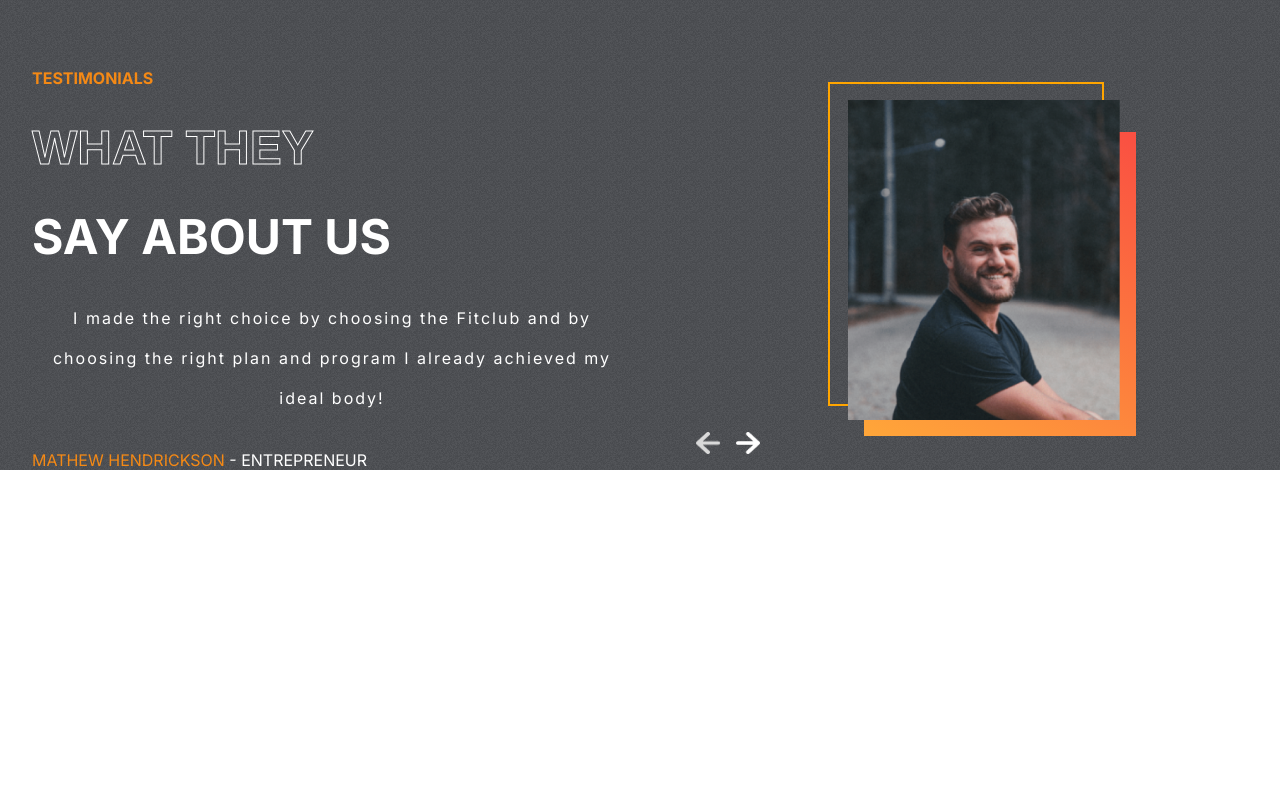
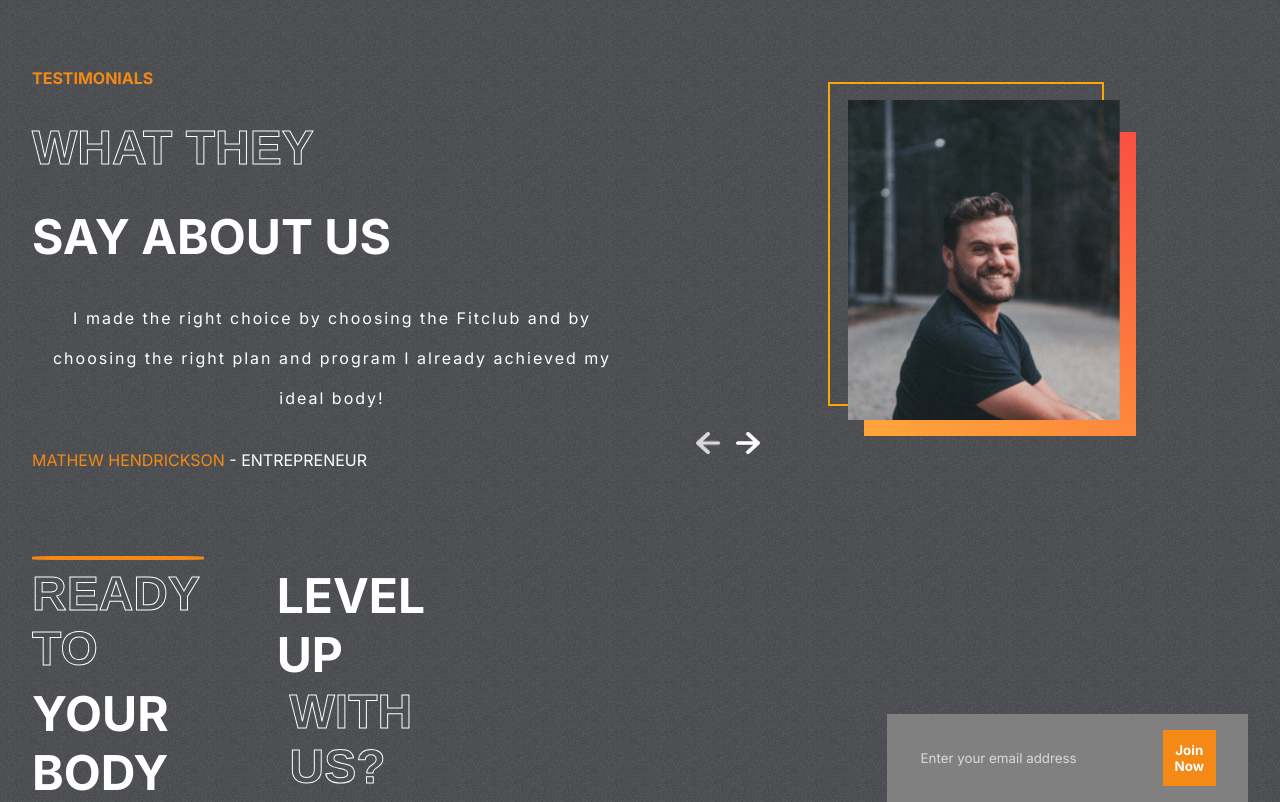
Before and after one commit to EngrAminullah/gym-app, a React (Create React App) app: page / in a window 1280 px wide. Shown: the part 2579-3381 px from the top of the page. Before the commit the page ends 3049 px from the top, so only its background shows below. Built offline with nearby package versions, Linux system fonts and the light colour scheme.

Commit message:
Join Us comp

```diff
--- a/package.json
+++ b/package.json
@@ -3,9 +3,11 @@
   "version": "0.1.0",
   "private": true,
   "dependencies": {
+    "@emailjs/browser": "^3.7.0",
     "@testing-library/jest-dom": "^5.16.5",
     "@testing-library/react": "^13.4.0",
     "@testing-library/user-event": "^13.5.0",
+    "emailjs": "^4.0.1",
     "react": "^18.2.0",
     "react-dom": "^18.2.0",
     "react-scripts": "5.0.1",
--- a/src/App.js
+++ b/src/App.js
@@ -1,6 +1,7 @@
 import "./App.css";
 import Testimonials from "./assets/Testimonials/Testimonials";
 import Hero from "./components/Hero/Hero";
+import Join from "./components/Join/Join";
 import Plans from "./components/Plans/Plans";
 import Programs from "./components/Programs/Programs";
 import Reasons from "./components/Reasons/Reasons";
@@ -13,6 +14,7 @@
       <Reasons />
       <Plans />
       <Testimonials />
+      <Join />
     </div>
   );
 }
--- /dev/null
+++ b/src/components/Join/Join.css
@@ -0,0 +1,57 @@
+.Join {
+    display: flex;
+    padding: 0 2rem;
+    gap: 10rem;
+}
+
+.left-j {
+    color: white;
+    font-size: 3rem;
+    font-weight: bold;
+    text-transform: uppercase;
+    position: relative;
+}
+
+.left-j>hr {
+    position: absolute;
+    width: 10.5rem;
+    border: 2px solid var(--orange);
+    border-radius: 20%;
+    margin: -10px 0;
+}
+
+.left-j>div {
+    display: flex;
+    gap: 1rem;
+}
+
+.right-j {
+    display: flex;
+    justify-content: center;
+    align-items: flex-end;
+}
+
+.email-container {
+    display: flex;
+    gap: 3rem;
+    margin-left: 15rem;
+    background-color: gray;
+    padding: 1rem 2rem;
+
+}
+
+.email-container>input {
+    background-color: transparent;
+    border: none;
+    outline: none;
+    color: var(--lightgray);
+}
+
+::placeholder {
+    color: var(--lightgray);
+}
+
+.btn-j {
+    background: var(--orange);
+    color: white;
+}
--- /dev/null
+++ b/src/components/Join/Join.jsx
@@ -0,0 +1,58 @@
+import React, { useRef } from "react";
+import "./Join.css";
+import emailjs from "@emailjs/browser";
+
+const Join = () => {
+  const form = useRef();
+  const sendEmail = (e) => {
+    e.preventDefault();
+
+    emailjs
+      .sendForm(
+        "service_mgkbnzi",
+        "template_jjf4a3c",
+        form.current,
+        "nzzVTXVRjBwCnFOWu"
+      )
+      .then(
+        (result) => {
+          console.log(result.text);
+        },
+        (error) => {
+          console.log(error.text);
+        }
+      );
+  };
+  return (
+    <div className="Join" id="join-us">
+      <div className="left-j">
+        <hr />
+        <div>
+          <span className="stroke-text">READY TO</span>
+          <span>LEVEL UP</span>
+        </div>
+        <div>
+          <span>YOUR BODY</span>
+          <span className="stroke-text"> WITH US?</span>
+        </div>
+      </div>
+      <div className="right-j">
+        <form
+          ref={form}
+          action=""
+          className="email-container"
+          onSubmit={sendEmail}
+        >
+          <input
+            type="email"
+            name="user_email"
+            placeholder="Enter your email address"
+          />
+          <button className="btn btn-j">Join Now</button>
+        </form>
+      </div>
+    </div>
+  );
+};
+
+export default Join;
```
Also changed, not shown: 1 other file (tests, documents, lock files or other folders).
